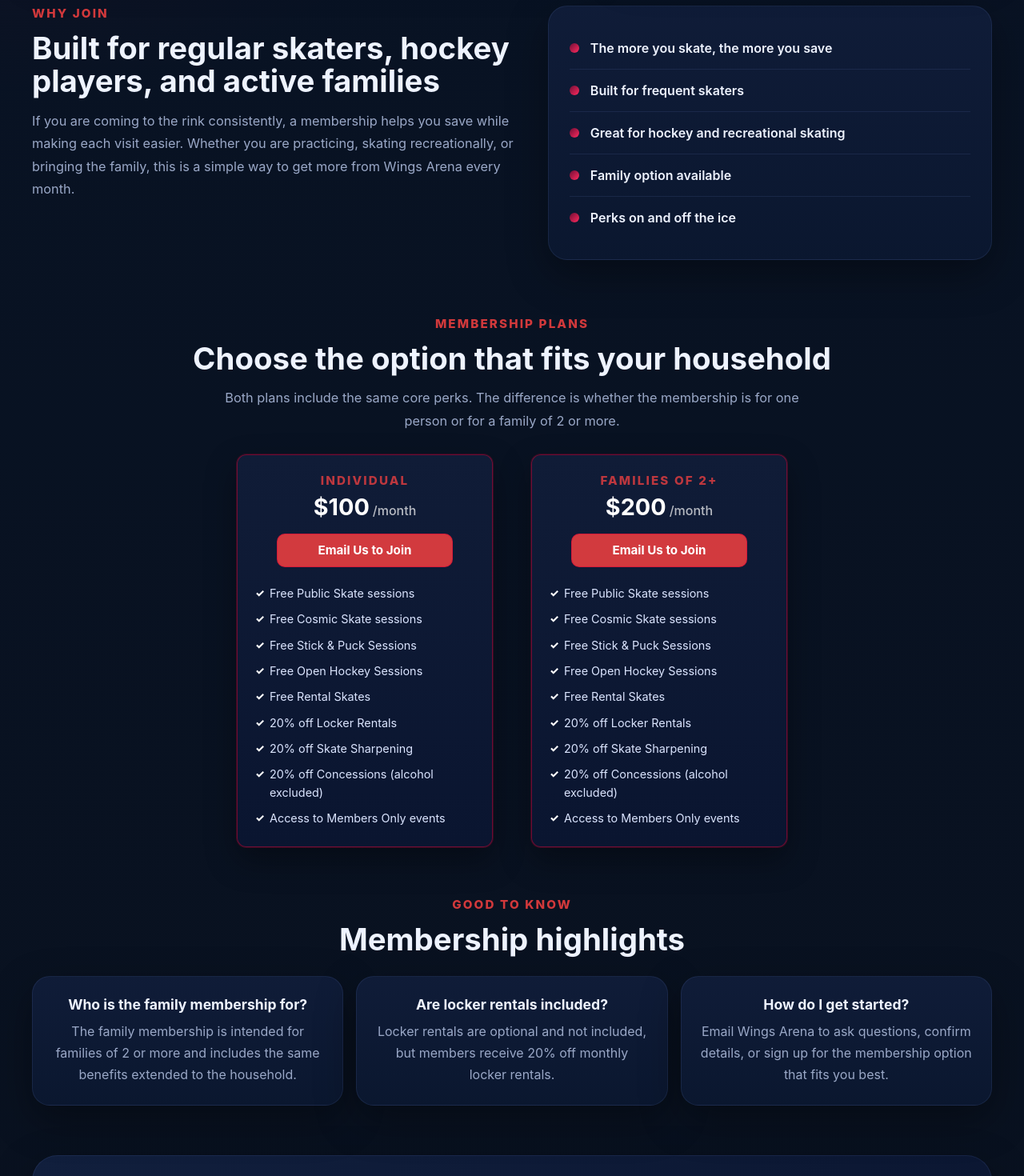
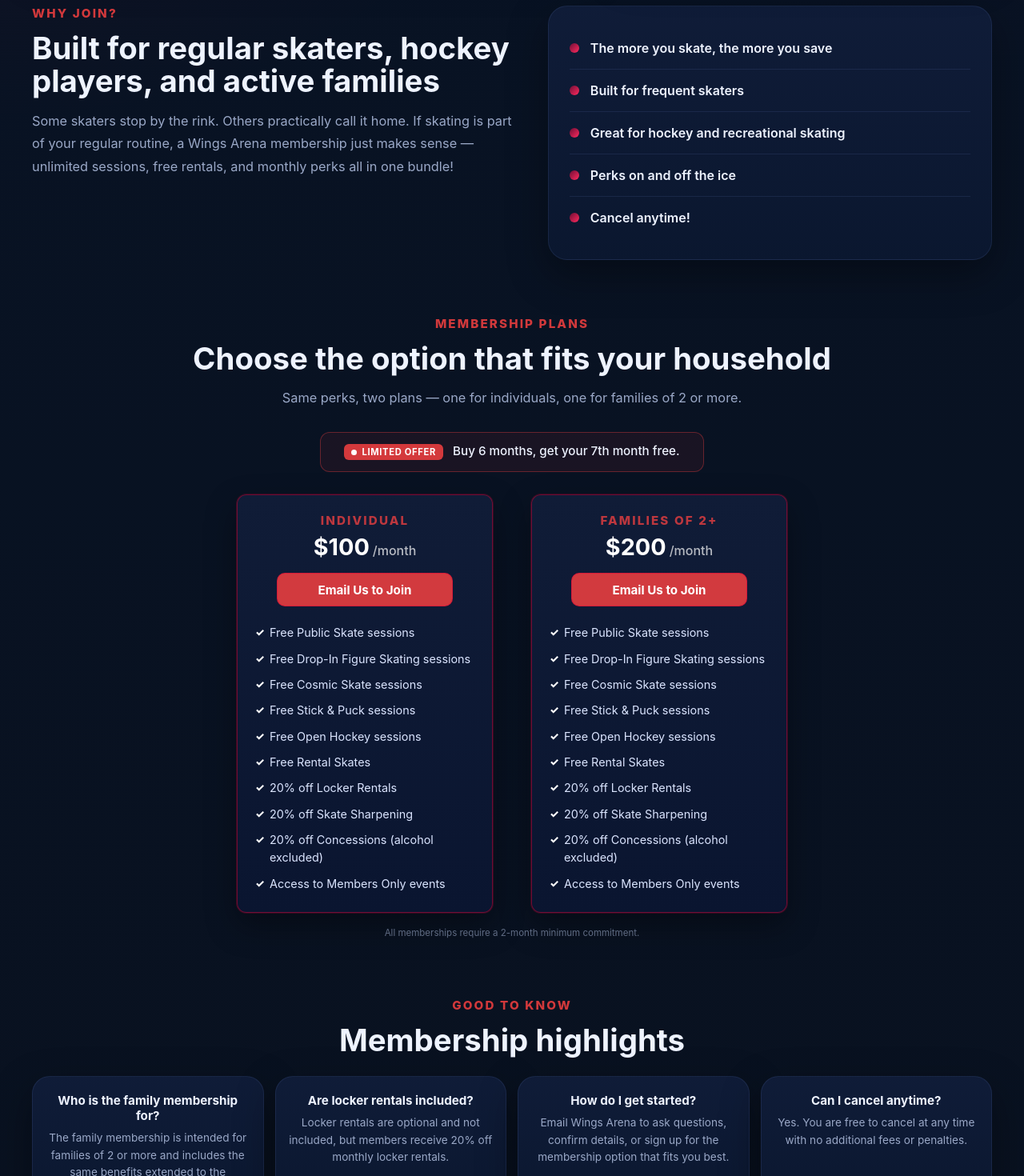
Before and after one commit to Avmannino/memberships_webpage_embed, a React (Vite) app: page / in a window 1280 px wide. Shown: the part 720-2190 px from the top of the page at 80% size. Built offline with nearby package versions, Linux system fonts and the light colour scheme.

Commit message:
Added offers and fine print

```diff
--- a/src/App.css
+++ b/src/App.css
@@ -230,7 +230,7 @@
   width: 100%;
   color: var(--text);
   border-radius: var(--radius-xl);
-  padding: 38px 34px 34px;
+  padding: 38px 34px 55px;
   box-shadow: var(--shadow);
   border: 1px solid var(--stroke);
   position: relative;
@@ -254,7 +254,7 @@
 .heroCardBottomContent {
   position: relative;
   z-index: 1;
-  margin-top: 0;
+  margin-top: auto;
 }
 
 .heroCardLabel {
@@ -290,6 +290,71 @@
   z-index: 1;
   color: var(--muted);
   max-width: 600px;
+}
+
+.promoCallout {
+  display: flex;
+  align-items: center;
+  justify-content: center;
+  gap: 12px;
+  max-width: 480px;
+  margin: 0 auto 28px;
+  padding: 14px 24px;
+  border-radius: 12px;
+  border: 1px solid rgba(250, 65, 65, 0.35);
+  background: rgba(250, 65, 65, 0.07);
+  color: var(--text);
+  font-size: 0.95rem;
+  font-weight: 500;
+  text-align: center;
+}
+
+.promoDot {
+  display: inline-block;
+  width: 7px;
+  height: 7px;
+  border-radius: 50%;
+  background: #fff;
+  margin-right: 6px;
+  vertical-align: 0px;
+  animation: blink 1.2s ease-in-out infinite;
+}
+
+@keyframes blink {
+  0%, 100% { opacity: 1; }
+  50% { opacity: 0; }
+}
+
+.promoText {
+  position: relative;
+  top: -1px;
+}
+
+.promoTag {
+  background: rgba(250, 65, 65, 0.836);
+  color: #fff;
+  font-size: 0.7rem;
+  font-weight: 700;
+  text-transform: uppercase;
+  letter-spacing: 0.06em;
+  padding: 3px 9px;
+  border-radius: 6px;
+  white-space: nowrap;
+}
+
+.cancelNote {
+  text-align: center;
+  font-size: 0.78rem;
+  color: var(--muted);
+  margin: 6px 0 0;
+}
+
+.finePrint {
+  margin-top: 18px;
+  text-align: center;
+  font-size: 0.72rem;
+  color: var(--muted);
+  opacity: 0.6;
 }
 
 .section {
@@ -469,20 +534,17 @@
 }
 
 .faqGrid {
-  display: grid;
-  grid-template-columns: 1fr;
+  display: flex;
+  flex-direction: column;
   gap: 24px;
-  align-items: start;
-}
-
-.faqGrid > div:first-child {
+  align-items: center;
   text-align: center;
 }
 
 .faqList {
   display: grid;
-  grid-template-columns: repeat(3, minmax(0, 1fr));
-  gap: 16px;
+  grid-template-columns: repeat(4, minmax(0, 1fr));
+  gap: 14px;
 }
 
 .faqItem {
@@ -490,20 +552,21 @@
   border: 1px solid var(--stroke);
   box-shadow: var(--shadow);
   border-radius: 22px;
-  padding: 24px;
+  padding: 20px 16px;
   text-align: center;
 }
 
 .faqItem h3 {
   margin: 0;
   color: var(--text);
-  font-size: 1.1rem;
+  font-size: 0.95rem;
 }
 
 .faqItem p {
-  margin: 10px 0 0;
+  margin: 8px 0 0;
   color: var(--muted);
-  line-height: 1.7;
+  line-height: 1.6;
+  font-size: 0.85rem;
   text-align: center;
 }
 
@@ -582,7 +645,7 @@
   }
 
   .faqList {
-    grid-template-columns: 1fr;
+    grid-template-columns: repeat(2, 1fr);
   }
 
   .heroContent,
--- a/src/App.jsx
+++ b/src/App.jsx
@@ -5,9 +5,10 @@
 
 const membershipIncludes = [
   "Free Public Skate sessions",
+  "Free Drop-In Figure Skating sessions",
   "Free Cosmic Skate sessions",
-  "Free Stick & Puck Sessions",
-  "Free Open Hockey Sessions",
+  "Free Stick & Puck sessions",
+  "Free Open Hockey sessions",
   "Free Rental Skates",
   "20% off Locker Rentals",
   "20% off Skate Sharpening",
@@ -34,8 +35,8 @@
   "The more you skate, the more you save",
   "Built for frequent skaters",
   "Great for hockey and recreational skating",
-  "Family option available",
   "Perks on and off the ice",
+  "Cancel anytime!",
 ];
 
 export default function App() {
@@ -101,10 +102,7 @@
                 </ul>
               </div>
 
-              <div className="heroCardNote">
-                <strong>Now offering:</strong> Individual and family monthly
-                memberships.
-              </div>
+
             </div>
           </div>
         </div>
@@ -114,13 +112,13 @@
         <section className="section introSection">
           <div className="container introGrid">
             <div className="sectionHeadingBlock">
-              <p className="sectionEyebrow">Why Join</p>
+              <p className="sectionEyebrow">Why Join?</p>
               <h2>Built for regular skaters, hockey players, and active families</h2>
               <p className="sectionText">
-                If you are coming to the rink consistently, a membership helps
-                you save while making each visit easier. Whether you are
-                practicing, skating recreationally, or bringing the family, this
-                is a simple way to get more from Wings Arena every month.
+                Some skaters stop by the rink. Others practically call it home.
+                If skating is part of your regular routine, a Wings Arena membership
+                just makes sense — unlimited sessions, free rentals, and monthly
+                perks all in one bundle!
               </p>
             </div>
 
@@ -141,10 +139,13 @@
               <p className="sectionEyebrow">Membership Plans</p>
               <h2>Choose the option that fits your household</h2>
               <p className="sectionText centeredText">
-                Both plans include the same core perks. The difference is
-                whether the membership is for one person or for a family of 2 or
-                more.
+                Same perks, two plans — one for individuals, one for families of 2 or more.
               </p>
+            </div>
+
+            <div className="promoCallout">
+              <span className="promoTag"><span className="promoDot" />Limited Offer</span>
+              <span className="promoText">Buy 6 months, get your 7th month free.</span>
             </div>
 
             <div className="pricingGrid">
@@ -178,6 +179,8 @@
                 </article>
               ))}
             </div>
+
+            <p className="finePrint">All memberships require a 2-month minimum commitment.</p>
           </div>
         </section>
 
@@ -212,6 +215,14 @@
                   up for the membership option that fits you best.
                 </p>
               </div>
+
+              <div className="faqItem">
+                <h3>Can I cancel anytime?</h3>
+                <p>
+                  Yes. You are free to cancel at any
+                  time with no additional fees or penalties.
+                </p>
+              </div>
             </div>
           </div>
         </section>
```
